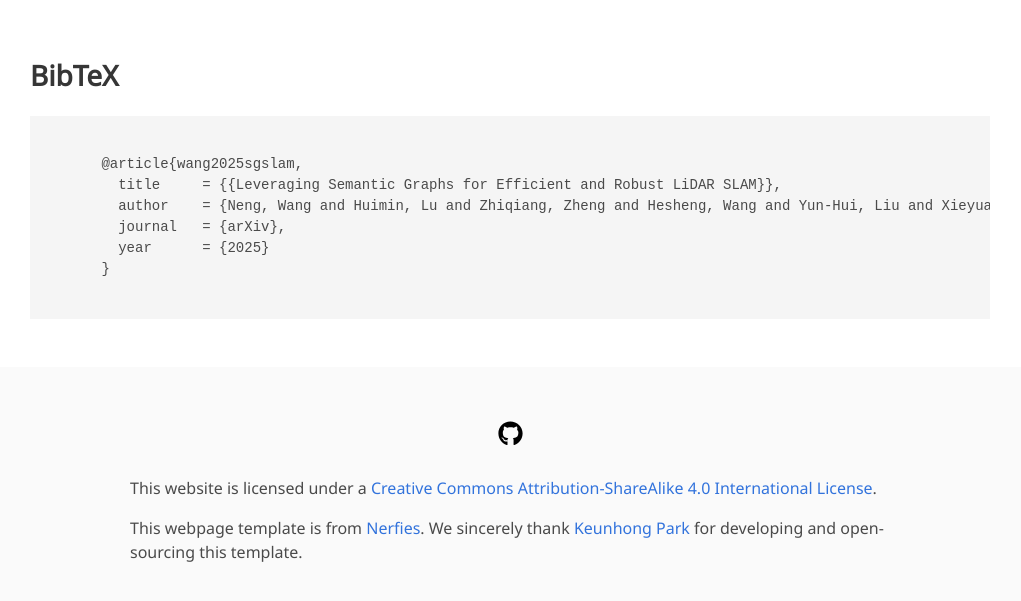
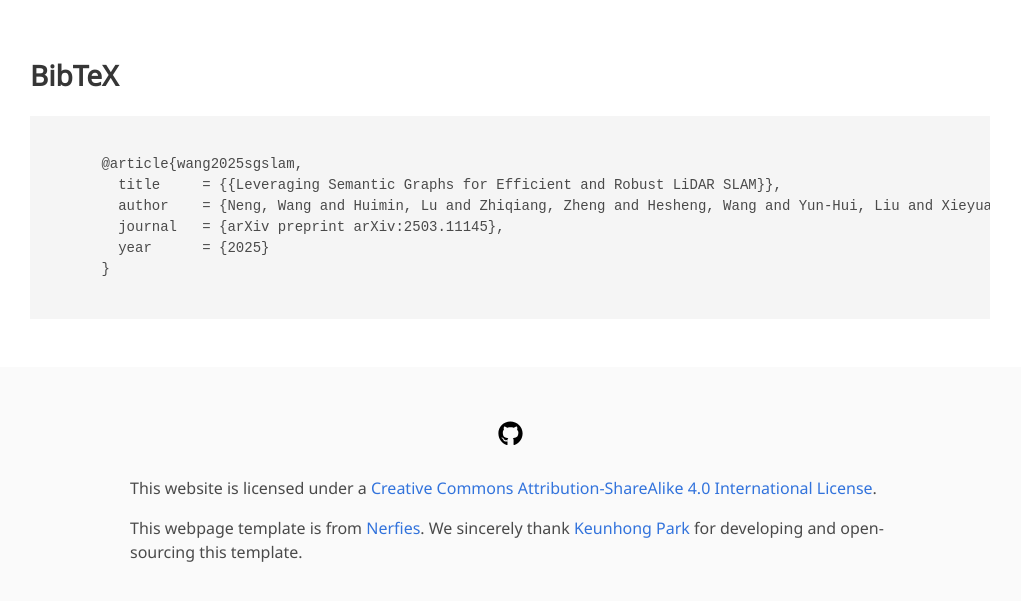
Before and after one commit to neng-wang/neng-wang.github.io, a Jekyll site: the page SG-SLAM/index.html, which Jekyll copies as it is, in a window 1280 px wide and 900 px high, scrolled down 2312 px, cut to the strip 240-841 px from the top of the window. Shown: the whole strip, without its empty margins (130-1151 px from the left). Built offline with Jekyll 4.4.1, drawn with Linux system fonts in a browser that asks for light colours; nearby versions of some CDN libraries; some web fonts are replaced; library files that are not in the unit come from our copies; a style sheet for code colours, icons or effects is not loaded.

Commit message:
add SG-SLAM

```diff
--- a/SG-SLAM/index.html
+++ b/SG-SLAM/index.html
@@ -4,7 +4,7 @@
 <head>
   <meta name="google-site-verification" content="QPBDjBshVKPivIRMQQwDWikbMtLBLr3S-wzAZq4ZXeg" />
   <meta charset="utf-8">
-  <meta name="description" content="SegNet4D">
+  <meta name="description" content="SG-SLAM">
   <meta name="keywords" content="4D Semantic Segmentation, Moving Object Segmentation">
   <meta name="viewport" content="width=device-width, initial-scale=1">
   <title>SG-SLAM</title>
@@ -67,7 +67,7 @@
 
                 <!-- PDF Link. -->
                 <span class="link-block">
-                  <a href=" " class="external-link button is-normal is-rounded is-dark">
+                  <a href="https://arxiv.org/abs/2503.11145" class="external-link button is-normal is-rounded is-dark">
                     <span class="icon">
                       <i class="fas fa-file-pdf"></i>
                     </span>
@@ -203,7 +203,7 @@
       @article{wang2025sgslam,
         title     = {{Leveraging Semantic Graphs for Efficient and Robust LiDAR SLAM}},
         author    = {Neng, Wang and Huimin, Lu and Zhiqiang, Zheng and Hesheng, Wang and Yun-Hui, Liu and Xieyuanli, Chen},
-        journal   = {arXiv},
+        journal   = {arXiv preprint arXiv:2503.11145},
         year      = {2025}
       }
       </code></pre>
```
